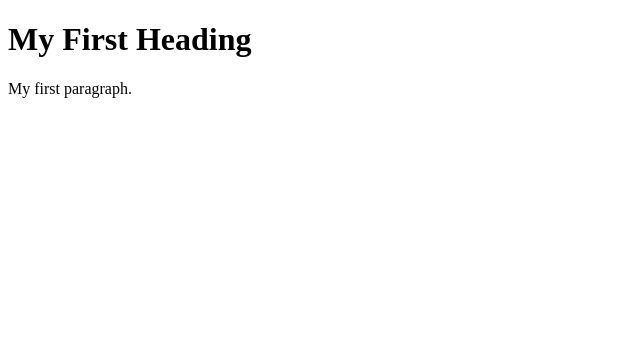
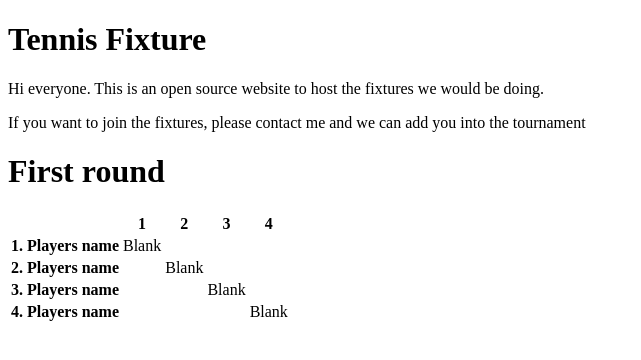
Before and after one commit to mattbowman2/mattbowman2.github.io, a plain HTML site: page index.html in a window 1280 px wide. Shown: the whole page, without its empty margins (0-641 px from the left). Drawn offline with Linux system fonts and the light colour scheme.

Commit message:
Updating
Trying to make the idea of the website.

```diff
--- a/index.html
+++ b/index.html
@@ -1,10 +1,57 @@
 <!DOCTYPE html>
 <html>
 <body>
-
-<h1>My First Heading</h1>
-
-<p>My first paragraph.</p>
+  <div class="title">
+    <h1>Tennis Fixture</h1>
+    <p>Hi everyone. This is an open source website to host the fixtures we would be doing.</p>
+  </div>
+  <div class="infomation">
+    <p>If you want to join the fixtures, please contact me and we can add you into the tournament</p>
+  </div>
+  <div class="generalBox">
+    <div class="titleOfGeneralBox">
+      <h1>First round</h1>
+    </div>
+  </div>
+  <div class="generalBoxTable">
+    <table>
+      <tr>
+        <th></th>
+        <th>1</th>
+        <th>2</th>
+        <th>3</th>
+        <th>4</th>
+      </tr>
+      <tr>
+        <th>1. Players name</th>
+        <td>Blank</td>
+        <td></td>
+        <td></td>
+        <td></td>
+      </tr>
+      <tr>
+        <th>2. Players name</th>
+        <td></td>
+        <td>Blank</td>
+        <td></td>
+        <td></td>
+      </tr>
+      <tr>
+        <th>3. Players name</th>
+        <td></td>
+        <td></td>
+        <td>Blank</td>
+        <td></td>
+      </tr>
+      <tr>
+        <th>4. Players name</th>
+        <td></td>
+        <td></td>
+        <td></td>
+        <td>Blank</td>
+      </tr>
+    </table>
+  </div>
 
 </body>
 </html>
```
